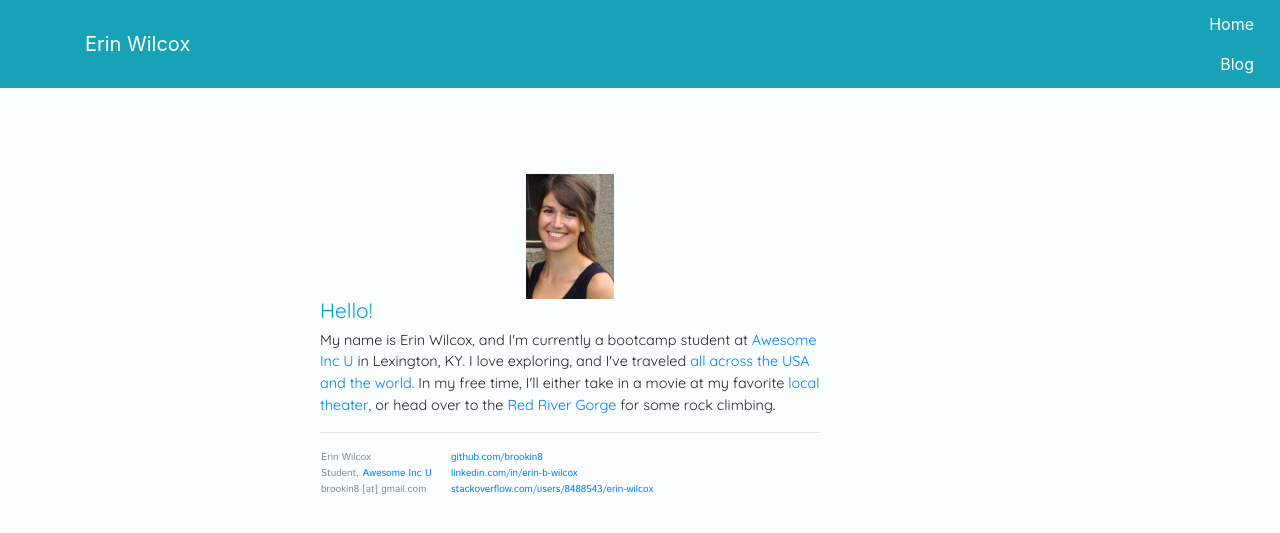
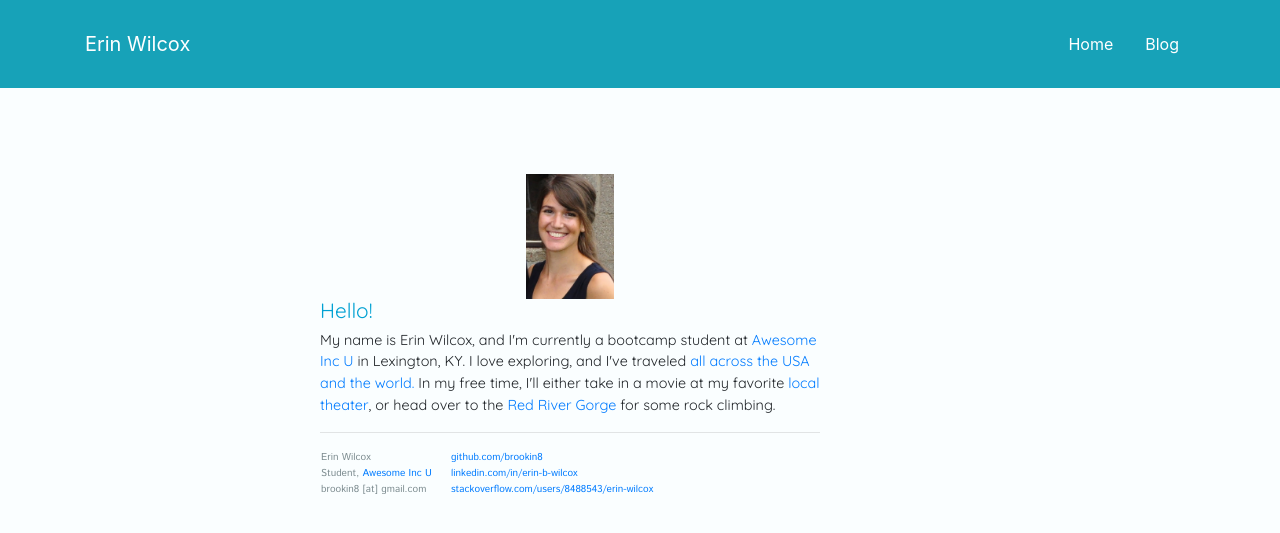
Before and after one commit to brookin8/brookin8.github.io, a Jekyll site: the page built from index.html, in a window 1280 px wide. Shown: the top 533 px of the page. Built offline with Jekyll 4.4.1, drawn with Linux system fonts in a browser that asks for light colours.

Commit message:
Still working on navbar align

```diff
--- a/_includes/header.html
+++ b/_includes/header.html
@@ -18,9 +18,9 @@
         <nav class="navbar navbar-default">
           <div class="container">
                   <a class ="navbar-brand" style="color:#ffffff">Erin Wilcox</a>
-                  <ul class="navbar-nav mr-auto" style="position:absolute; right:10px;"">
-                    <li class ="nav-item active"><a class ="nav-link" href="/" style="color:#ffffff; position:relative;float:left;">Home</a></li>
-                    <li class ="nav-item active"><a class ="nav-link" href="/blog" style="color:#ffffff; position:relative;float:right;">Blog</a></li>
+                  <ul class="nav justify-content-end">
+                    <li class ="nav-item"><a class ="nav-link" href="/" style="color:#ffffff;">Home</a></li>
+                    <li class ="nav-item"><a class ="nav-link" href="/blog" style="color:#ffffff;">Blog</a></li>
                   </ul>
           </div>
         </nav>
```
